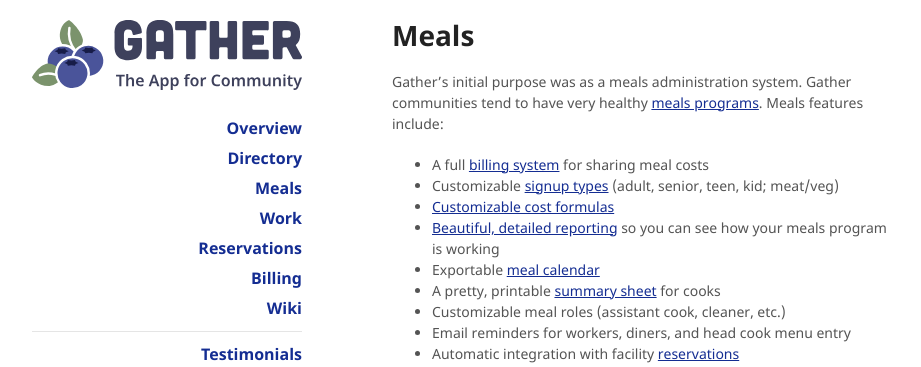
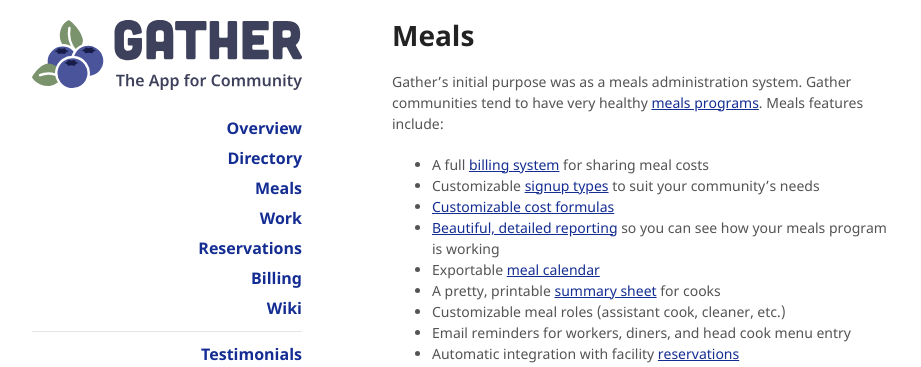
Before and after one commit to sassafrastech/gather-docs, a Jekyll site: the page built from features/meals.md, in a window 1280 px wide and 1229 px high. Shown: the top 367 px of the window, without its empty margins (178-1099 px from the left). Built offline with Jekyll 4.4.1, drawn with Linux system fonts in a browser that asks for light colours; nearby versions of some CDN libraries; our own code applies the rules of GitHub Pages for plain Markdown files.

Commit message:
Update meals.md

```diff
--- a/features/meals.md
+++ b/features/meals.md
@@ -7,7 +7,7 @@ slug: meals
 Gather's initial purpose was as a meals administration system. Gather communities tend to have very healthy [meals programs](/assets/screenshots/meals-index.png). Meals features include:
 
 * A full [billing system](/features/billing) for sharing meal costs
-* Customizable [signup types](/assets/screenshots/meal-types.png) (adult, senior, teen, kid; meat/veg)
+* Customizable [signup types](/assets/screenshots/meal-types.png) to suit your community's needs
 * [Customizable cost formulas](/assets/screenshots/meal-formula-form.png)
 * [Beautiful, detailed reporting](/assets/screenshots/meals-report.png) so you can see how your meals program is working
 * Exportable [meal calendar](/assets/screenshots/meal-calendar-entries.png)
```
